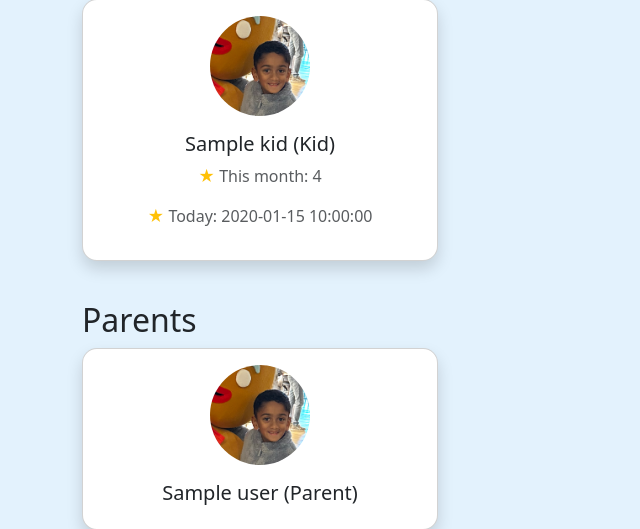
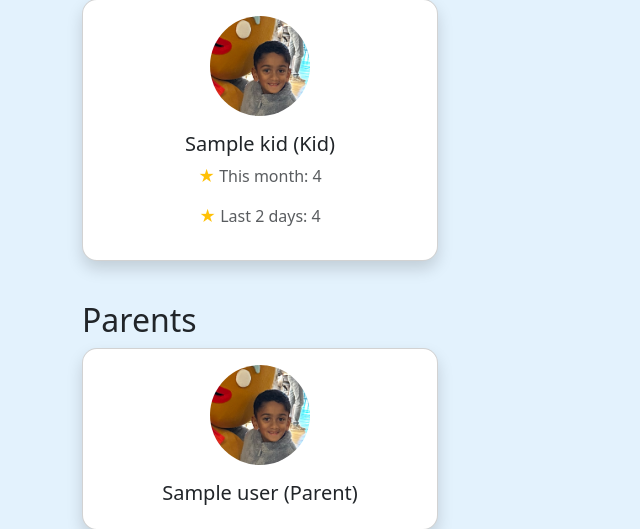
Before and after one commit to nash34/tasks-app, a Flask app: template home-app-v1/templates/landing.html in a window 1280 px wide. Shown: the part 143-672 px from the top of the page, without its empty margins (0-640 px from the left). Run offline with Flask 3, Linux system fonts and the light colour scheme; the template is opened without the code that fills it: most values are stand-ins (such as "Sample title", 1, 10 or a date in 2020).

Commit message:
Update landing.html

```diff
--- a/home-app-v1/templates/landing.html
+++ b/home-app-v1/templates/landing.html
@@ -11,7 +11,7 @@
                 <div class="card-body">
                     <h5>{{ user.name }} (Kid)</h5>
                     <p class="text-muted"><span class="text-warning">★</span> This month: {{ user.stars_month }}</p>
-                    <p class="text-muted"><span class="text-warning">★</span> Today: {{ user.stars_today }}</p>
+                    <p class="text-muted"><span class="text-warning">★</span> Last 2 days: {{ user.stars_last_two_days }}</p>
                 </div>
             </div>
         </a>
```
